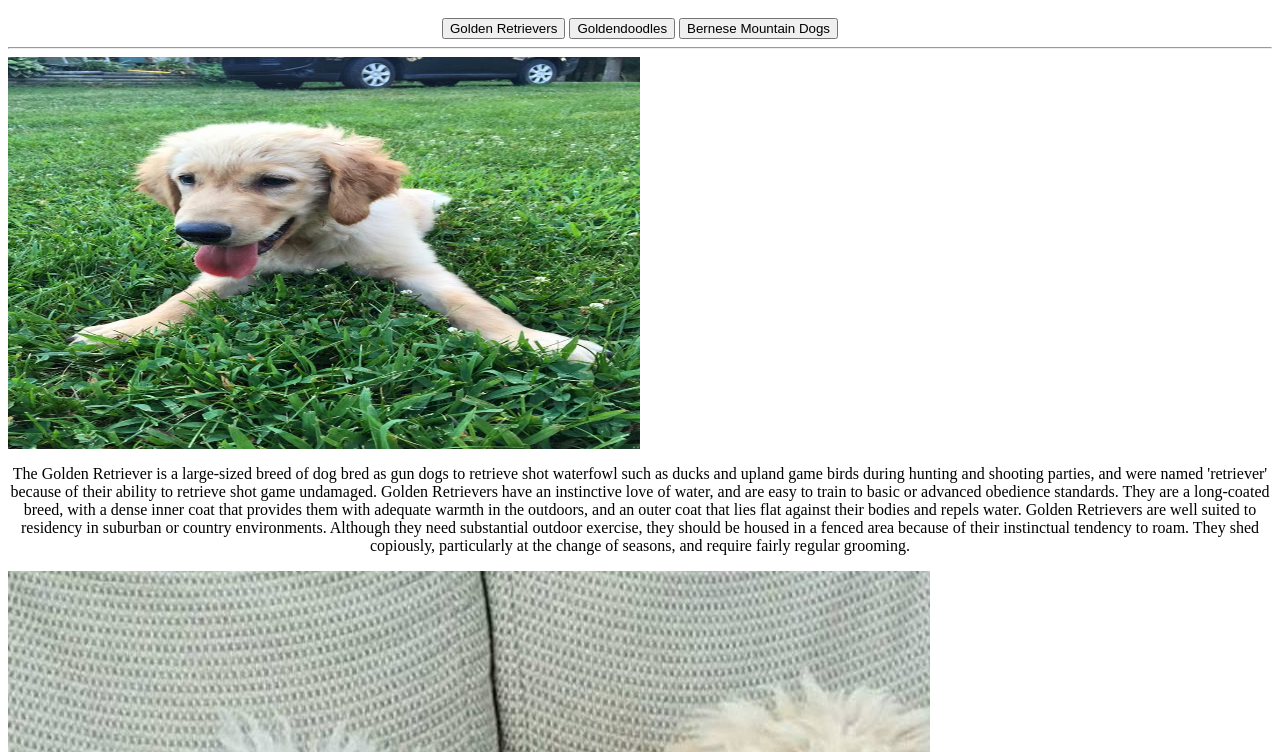
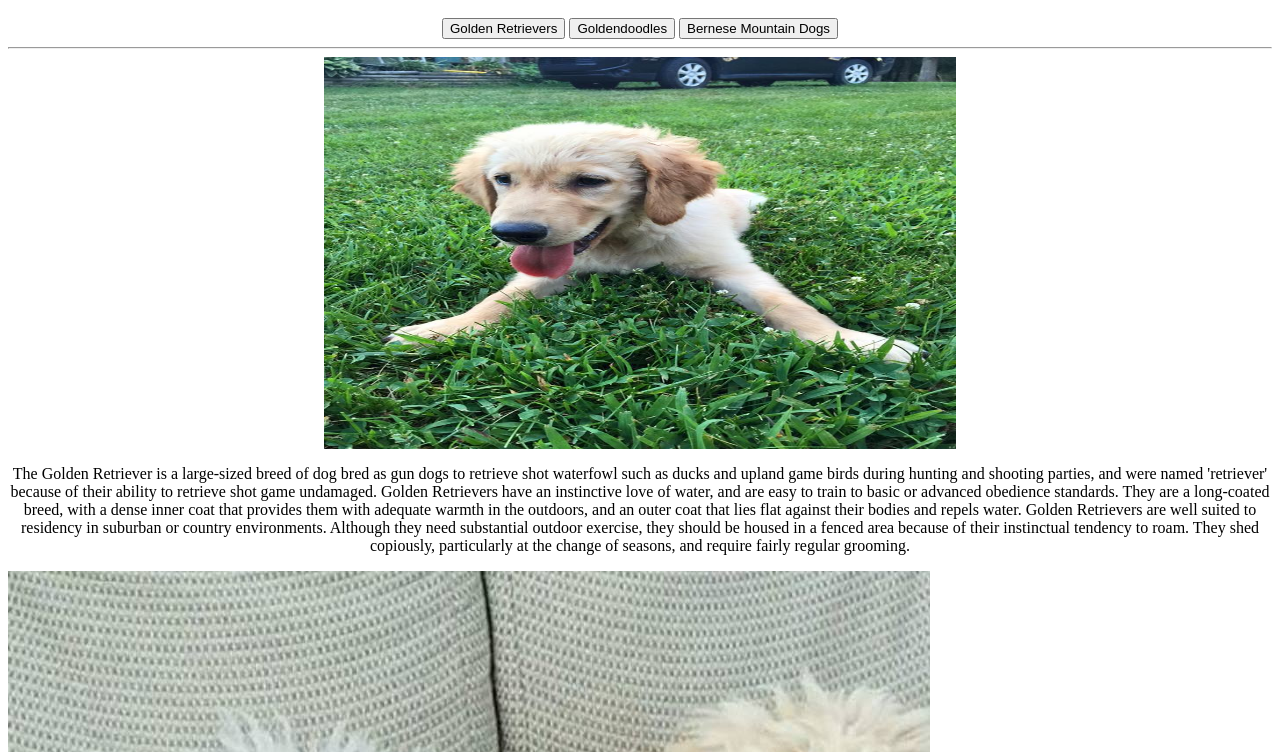
Before and after one commit to thezachcannon/thezachcannon.github.io, a website: page breeds.html in a window 1280 px wide. Shown: the part 48-800 px from the top of the page. Drawn offline with Linux system fonts and the light colour scheme.

Commit message:
Initial Commit

```diff
--- a/breeds.html
+++ b/breeds.html
@@ -7,7 +7,7 @@
 </div></center>
 <hr>
 <div ng-show="goldenView">
-<img style="height: 50%; width: 50%; text-align:center"src="goldenAbout.jpg"/>
+<img style="height: 50%; width: 50%; display: block; margin-left: auto; margin-right:auto"src="goldenAbout.jpg"/>
 <p style="text-align: center">
   The Golden Retriever is a large-sized breed of dog bred as gun dogs to retrieve shot waterfowl such as ducks and upland game birds during hunting and shooting parties, and were named 'retriever' because of their ability to retrieve shot game undamaged. Golden Retrievers have an instinctive love of water, and are easy to train to basic or advanced obedience standards. They are a long-coated breed, with a dense inner coat that provides them with adequate warmth in the outdoors, and an outer coat that lies flat against their bodies and repels water. Golden Retrievers are well suited to residency in suburban or country environments. Although they need substantial outdoor exercise, they should be housed in a fenced area because of their instinctual tendency to roam. They shed copiously, particularly at the change of seasons, and require fairly regular grooming.
 </p>
```
